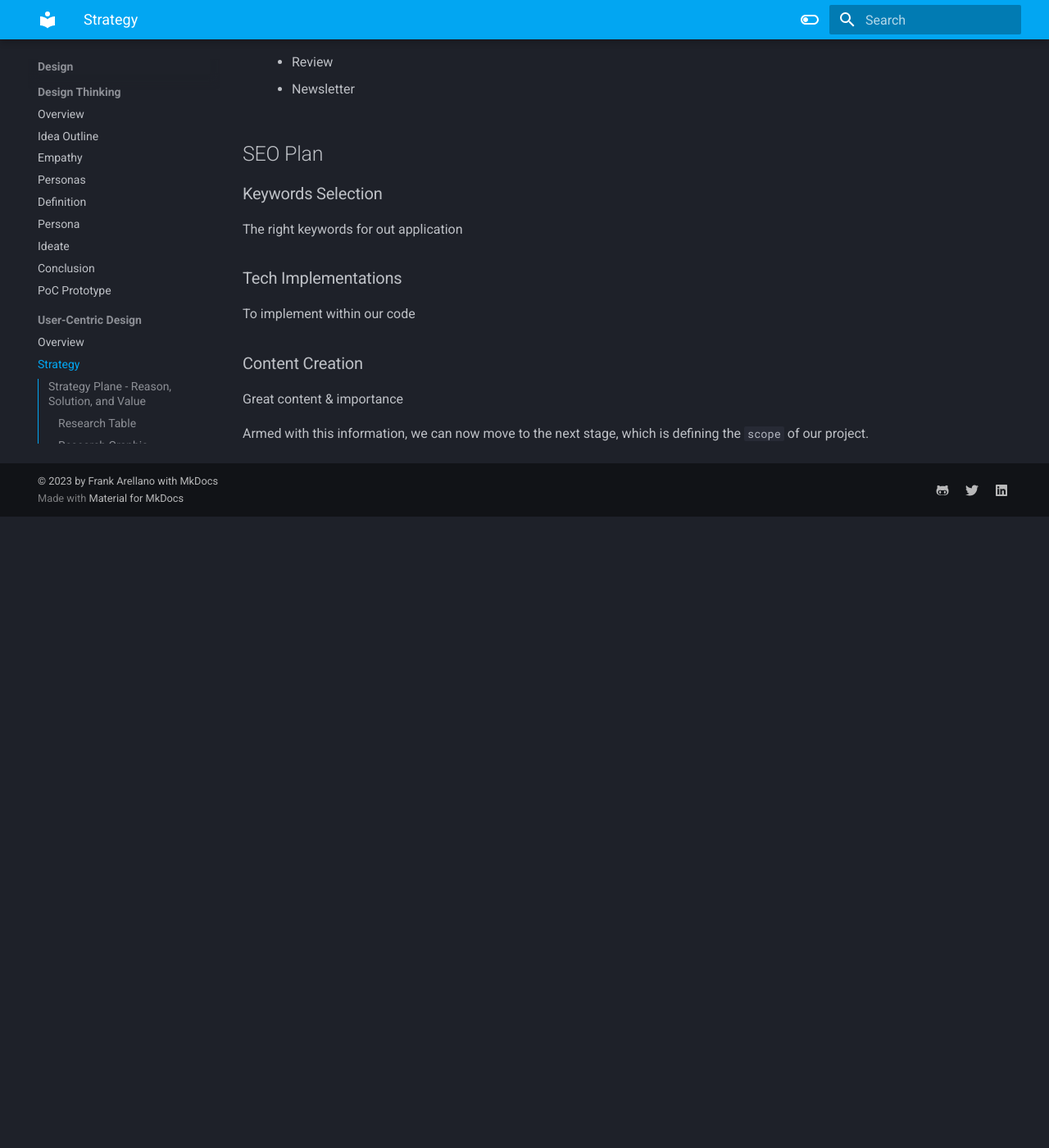
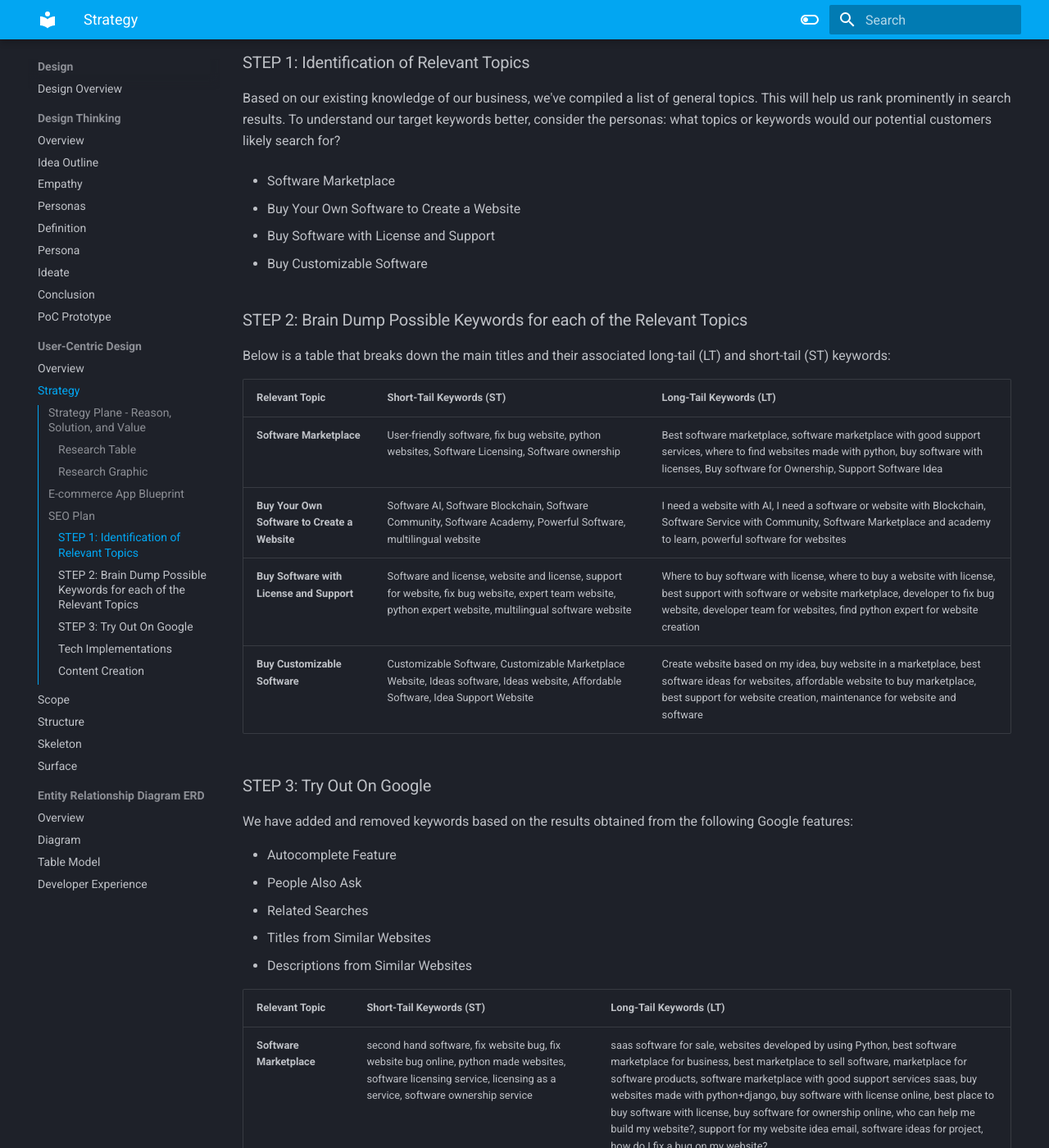
Before and after one commit to Code-Institute-Submissions/py, an MkDocs documentation site: the page built from docs/user-centric/strategy/strategy.md, in a window 1280 px wide and 1400 px high, scrolled down 4422 px. Shown: the whole window at 82% size. Built offline with MkDocs 1.6.1 and Material for MkDocs 9.7.7, drawn with Linux system fonts in a browser that asks for light colours; before the commit the page ends 5052 px from its top, so only the background shows below that; some of the changed text lies outside the part shown.

Commit message:
docs: work on SEO

```diff
--- a/docs/user-centric/strategy/strategy.md
+++ b/docs/user-centric/strategy/strategy.md
@@ -103,38 +103,56 @@
 
 ## E-commerce App Blueprint
 
-1. **Target Audience** - Who:
+| # | Category                       | Details                                                                                             |
+|---|--------------------------------|-----------------------------------------------------------------------------------------------------|
+| 1 | **Target Audience - Who**      | - Primarily B2C (Business to Consumer) <br> - B2B (Business to Business) - Possible with further expansion and customization |
+| 2 | **Offerings - What**           | - Digital Products <br> - Services                                                                  |
+| 3 | **Payment Methods - How**      | - One-time Payment                                                                                  |
+| 4 | **Key Features & Information Display** | - Refer to the above section for details.                                                        |
+| 5 | **Essential Data Tables**      | - Product <br> - Category <br> - Abstract User <br> - Transaction <br> - Download <br> - Review <br> - Newsletter            |
 
-    - Primarily B2C (Business to Consumer)
-    - B2B (Business to Business) - Possible with further expansion and customization
-
-2. **Offerings** - What:
-
-    - Digital Products
-    - Services
-
-3. **Payment Methods** - How:
-
-    - One-time Payment
-
-4. **Key Features & Information Display**:
-
-    - Refer to the above section for details.
-
-5. **Essential Data Tables**:
-
-    - Product
-    - Category
-    - Abstract User
-    - Transaction
-    - Download
-    - Review
-    - Newsletter
 
 ## SEO Plan
 
-### Keywords Selection
-The right keywords for out application
+### STEP 1: Identification of Relevant Topics
+Based on our existing knowledge of our business, we've compiled a list of general topics. This will help us rank prominently in search results. To understand our target keywords better, consider the personas: what topics or keywords would our potential customers likely search for?
+
+- Software Marketplace
+
+- Buy Your Own Software to Create a Website
+
+- Buy Software with License and Support
+
+- Buy Customizable Software
+
+### STEP 2: Brain Dump Possible Keywords for each of the Relevant Topics
+
+Below is a table that breaks down the main titles and their associated long-tail (LT) and short-tail (ST) keywords:
+
+| Relevant Topic                                            | Short-Tail Keywords (ST)                        | Long-Tail Keywords (LT)                                                     |
+|--------------------------------------------------------|-------------------------------------------------|----------------------------------------------------------------------------|
+| **Software Marketplace**                               | User-friendly software, fix bug website, python websites, Software Licensing, Software ownership | Best software marketplace, software marketplace with good support services, where to find websites made with python, buy software with licenses, Buy software for Ownership, Support Software Idea |
+| **Buy Your Own Software to Create a Website**         | Software AI, Software Blockchain, Software Community, Software Academy, Powerful Software, multilingual website | I need a website with AI, I need a software or website with Blockchain, Software Service with Community, Software Marketplace and academy to learn, powerful software for websites |
+| **Buy Software with License and Support**              | Software and license, website and license, support for website, fix bug website, expert team website, python expert website, multilingual software website | Where to buy software with license, where to buy a website with license, best support with software or website marketplace, developer to fix bug website, developer team for websites, find python expert for website creation |
+| **Buy Customizable Software**                          | Customizable Software, Customizable Marketplace Website, Ideas software, Ideas website, Affordable Software, Idea Support Website | Create website based on my idea, buy website in a marketplace, best software ideas for websites, affordable website to buy marketplace, best support for website creation, maintenance for website and software |
+
+### STEP 3: Try Out On Google
+
+We have added and removed keywords based on the results obtained from the following Google features:
+
+- Autocomplete Feature
+- People Also Ask
+- Related Searches
+- Titles from Similar Websites
+- Descriptions from Similar Websites
+
+| Relevant Topic                                            | Short-Tail Keywords (ST)                        | Long-Tail Keywords (LT)                                                     |
+|--------------------------------------------------------|-------------------------------------------------|----------------------------------------------------------------------------|
+| **Software Marketplace**                               | second hand software, fix website bug, fix website bug online, python made websites, software licensing service, licensing as a service, software ownership service | saas software for sale, websites developed by using Python, best software marketplace for business, best marketplace to sell software, marketplace for software products, software marketplace with good support services saas, buy websites made with python+django, buy software with license online, best place to buy software with license, buy software for ownership online, who can help me build my website?, support for my website idea email, software ideas for project, how do I fix a bug on my website? |
+| **Buy Your Own Software to Create a Website**         | blockchain software download, software ai engineer, software ai tools, software blockchain projects, ai website design, community software group, software academy online, software university, best website software download, multilingual website service | make my website multilingual, software for blockchain development, can I create a website with AI?, how do I create a blockchain web application?, how can blockchain be used in business, community software platforms, what is a community software?, online community software platforms, software marketplace platform, b2b software marketplace, b2c software marketplace, powerful software for websites |
+| **Buy Software with License and Support**              | Software and license, website and license, support for website, fix bug website, expert team website, python expert website, multilingual software website | Where to buy software with license, where to buy a website with license, best support with software or website marketplace, developer to fix bug website, developer team for websites, find python expert for website creation |
+| **Buy Customizable Software**                          | Customizable Software, Customizable Marketplace Website, Ideas software, Ideas website, Affordable Software, Idea Support Website | Create website based on my idea, buy website in a marketplace, best software ideas for websites, affordable website to buy marketplace, best support for website creation, maintenance for website and software |
+
 ### Tech Implementations
 To implement within our code
 ### Content Creation
```
